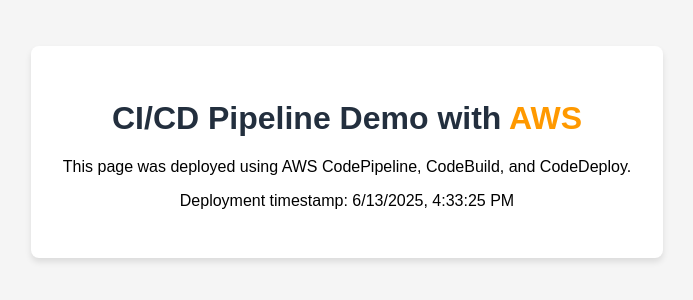
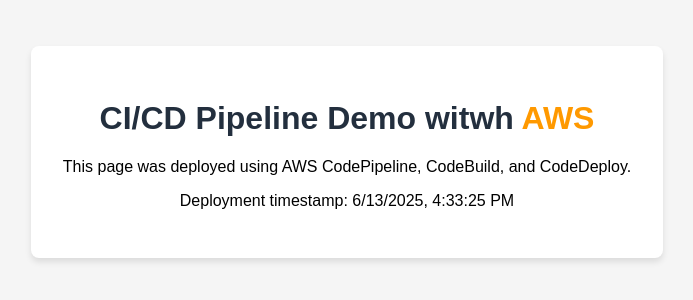
Before and after one commit to elngovind/cicd-demo, a website: page index.html in a window 1280 px wide. Shown: the part 248-548 px from the top of the page, without its empty margins (293-986 px from the left). Drawn offline with Linux system fonts and the light colour scheme.

Commit message:
Update index.html

```diff
--- a/index.html
+++ b/index.html
@@ -33,7 +33,7 @@
 </head>
 <body>
     <div class="container">
-        <h1>CI/CD Pipeline Demo with <span class="aws-color">AWS</span></h1>
+        <h1>CI/CD Pipeline Demo witwh <span class="aws-color">AWS</span></h1>
         <p>This page was deployed using AWS CodePipeline, CodeBuild, and CodeDeploy.</p>
         <p>Deployment timestamp: <span id="timestamp"></span></p>
     </div>
```
